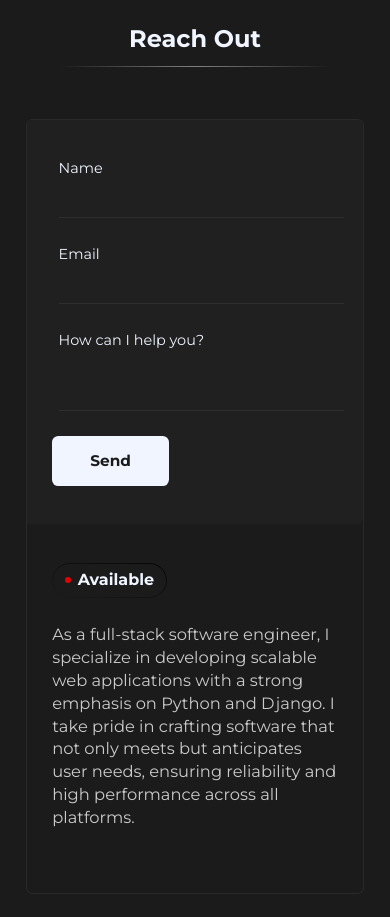
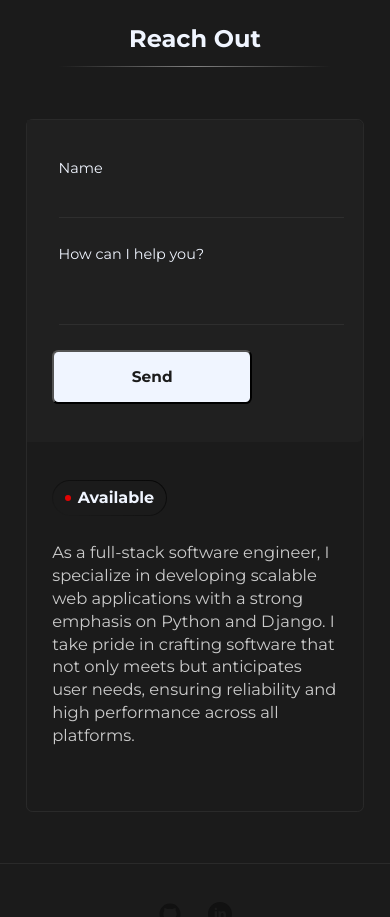
Before and after one commit to JoramMillenaar/ProfilerPortfolio, a Vue app: page / in a window 390 px wide. Shown: the part 6080-6997 px from the top of the page. Built offline with nearby package versions, Linux system fonts and the light colour scheme.

Commit message:
Refactored Contact Form

```diff
--- a/src/components/ContactForm.vue
+++ b/src/components/ContactForm.vue
@@ -4,16 +4,9 @@
       <h2 class="h2" id="contact">Reach Out</h2>
       <div class="contact-content">
         <div class="contact-textbox">
-          <strong href="#" class="hire-alert">
-            <span class="indicator"></span>
-            Available
-          </strong>
+          <alert-badge :contents="contact.availability" />
           <p class="contact-text">
-            As a full-stack software engineer, I specialize in developing
-            scalable web applications with a strong emphasis on Python and
-            Django. I take pride in crafting software that not only meets but
-            anticipates user needs, ensuring reliability and high performance
-            across all platforms.
+            {{ contact.description }}
           </p>
         </div>
         <form @submit.prevent="sendEmail" class="contact-form">
@@ -22,20 +15,10 @@
             <input type="text" name="name" id="name" required="" />
           </div>
           <div class="form-field">
-            <label for="email">Email</label>
-            <input
-              type="email"
-              name="email"
-              id="email"
-              required=""
-              inputmode="email"
-            />
-          </div>
-          <div class="form-field">
             <label for="message">How can I help you?</label>
             <textarea name="message" id="message" required=""></textarea>
           </div>
-          <button type="submit" class="btn btn-cta">Send</button>
+          <button-full class="btn" contents="Send" />
         </form>
       </div>
     </div>
@@ -43,27 +26,28 @@
 </template>
 
 <script>
+import contactInfo from '@/data/contactInfo.json';
+import AlertBadge from './common/AlertBadge.vue';
+import ButtonFull from './common/ButtonFull.vue';
+
 export default {
+  components: { AlertBadge, ButtonFull },
   name: 'ContactForm',
+  data() {
+    return {
+      contact: contactInfo,
+    };
+  },
   methods: {
     sendEmail() {
       var name = document.getElementById('name').value;
-      //   var email = document.getElementById('email').value;
       var message = document.getElementById('message').value;
-
       var subject = encodeURIComponent(name + ' Reaching Out');
       var emailBody = message;
 
-      window.location.href =
-        'mailto:' +
-        'lockups-entity.0a' +
-        '+jorammillenaar' +
-        '@' +
-        'icloud.com' +
-        '?subject=' +
-        subject +
-        '&body=' +
-        encodeURIComponent(emailBody);
+      window.location.href = `mailto:${
+        this.contact.email
+      }?subject=${subject}&body=${encodeURIComponent(emailBody)}`;
     },
   },
 };
@@ -92,69 +76,16 @@ export default {
   padding: var(--gutter-large) var(--gutter-small);
 }
 
-.hire-alert {
-  display: inline-flex;
-  align-items: center;
-  gap: var(--gutter-nano);
-  font-size: initial;
-  padding: var(--gutter-nano) var(--gutter-micro);
-  border-radius: var(--gutter-small);
-  position: relative;
-  z-index: 1;
-  margin-block-end: var(--gutter-small);
-  color: var(--important);
-}
-
-.hire-alert::before,
-.hire-alert::after {
-  content: '';
-  position: absolute;
-  inset: 0;
-  border-radius: inherit;
-}
-
-.hire-alert::after {
-  background-image: var(--gradient-border);
-  z-index: -2;
-}
-
-.hire-alert::before {
-  background-color: var(--bg-color-primary);
-  inset: 1px;
-  z-index: -1;
-}
-
-.indicator {
-  display: inline-block;
-  block-size: var(--gutter-nano);
-  inline-size: var(--gutter-nano);
-  border-radius: 50%;
-  background-color: red;
-  animation: blink 550ms alternate infinite var(--easing);
-}
-
-@keyframes blink {
-  100% {
-    opacity: 0;
-  }
-}
-
 .contact-text {
   margin-block-end: var(--gutter-small);
-}
-
-.signatures {
-  inline-size: 150px;
-}
-
-body .signatures {
-  filter: invert(1);
 }
 
 .contact-form {
   background-color: var(--bg-color-secondary);
   border-top-right-radius: var(--gutter-nano);
   border-bottom-right-radius: var(--gutter-nano);
+  display: flex;
+  flex-direction: column;
 }
 
 .form-field label,
@@ -196,41 +127,8 @@ body .signatures {
   margin-inline-start: var(--gutter-nano);
 }
 
-.contact-form button[type='submit'] {
-  border: none;
-}
-
 .btn {
-  font-size: 1.35rem;
-  font-weight: 700;
-  text-decoration: none;
-  text-align: center;
-  padding: 18px 60px;
-  border-radius: var(--gutter-nano);
-  transition: 0.3s all ease-in-out;
-  cursor: pointer;
-}
-
-@media (max-width: 700px) {
-  .btn {
-    padding: 16px 48px;
-  }
-}
-
-@media (max-width: 485px) {
-  .btn {
-    font-size: 1.2rem;
-    padding: 14px 38px;
-  }
-}
-
-.btn-cta {
-  color: var(--bg-color-primary);
-  background-color: var(--important);
-}
-
-body .btn-cta:hover,
-body .btn-cta:focus {
-  box-shadow: #07070733 0 0 0 var(--gutter-nano);
+  margin-top: auto;
+  width: 200px;
 }
 </style>
--- /dev/null
+++ b/src/components/common/AlertBadge.vue
@@ -0,0 +1,61 @@
+<template>
+  <strong href="#" class="hire-alert">
+    <span class="indicator"></span>
+    {{ contents }}
+  </strong>
+</template>
+
+<script>
+export default {
+  props: ['contents'],
+};
+</script>
+
+<style>
+.hire-alert {
+  display: inline-flex;
+  align-items: center;
+  gap: var(--gutter-nano);
+  font-size: initial;
+  padding: var(--gutter-nano) var(--gutter-micro);
+  border-radius: var(--gutter-small);
+  position: relative;
+  z-index: 1;
+  margin-block-end: var(--gutter-small);
+  color: var(--important);
+}
+
+.hire-alert::before,
+.hire-alert::after {
+  content: '';
+  position: absolute;
+  inset: 0;
+  border-radius: inherit;
+}
+
+.hire-alert::after {
+  background-image: var(--gradient-border);
+  z-index: -2;
+}
+
+.hire-alert::before {
+  background-color: var(--bg-color-primary);
+  inset: 1px;
+  z-index: -1;
+}
+
+.indicator {
+  display: inline-block;
+  block-size: var(--gutter-nano);
+  inline-size: var(--gutter-nano);
+  border-radius: 50%;
+  background-color: red;
+  animation: blink 550ms alternate infinite var(--easing);
+}
+
+@keyframes blink {
+  100% {
+    opacity: 0;
+  }
+}
+</style>
--- /dev/null
+++ b/src/components/common/ButtonFull.vue
@@ -0,0 +1,45 @@
+<template>
+  <button type="submit" class="btn btn-cta">{{ contents }}</button>
+</template>
+
+<script>
+export default {
+  props: ['contents'],
+};
+</script>
+
+<style>
+.btn {
+  font-size: 1.35rem;
+  font-weight: 700;
+  text-decoration: none;
+  text-align: center;
+  padding: 18px 60px;
+  border-radius: var(--gutter-nano);
+  transition: 0.3s all ease-in-out;
+  cursor: pointer;
+}
+
+@media (max-width: 700px) {
+  .btn {
+    padding: 16px 48px;
+  }
+}
+
+@media (max-width: 485px) {
+  .btn {
+    font-size: 1.2rem;
+    padding: 14px 38px;
+  }
+}
+
+.btn-cta {
+  color: var(--bg-color-primary);
+  background-color: var(--important);
+}
+
+body .btn-cta:hover,
+body .btn-cta:focus {
+  box-shadow: #07070733 0 0 0 var(--gutter-nano);
+}
+</style>
--- /dev/null
+++ b/src/data/contactInfo.json
@@ -0,0 +1,5 @@
+{
+  "availability": "Available",
+  "description": "As a full-stack software engineer, I specialize in developing scalable web applications with a strong emphasis on Python and Django. I take pride in crafting software that not only meets but anticipates user needs, ensuring reliability and high performance across all platforms.",
+  "email": "lockups-entity.0a+jorammillenaar@icloud.com"
+}
```
